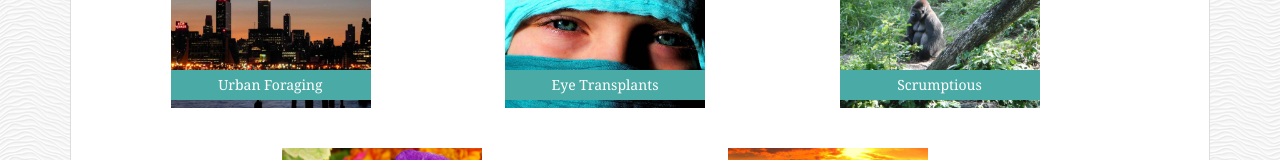
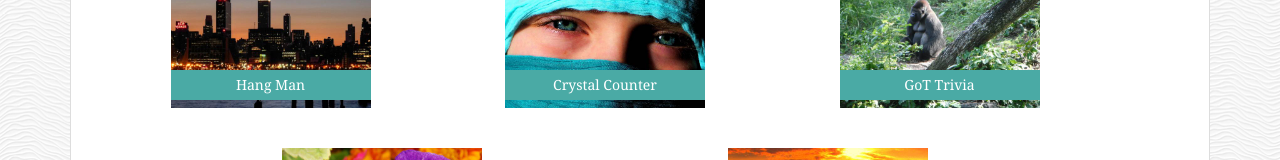
Before and after one commit to MarcusSilvus/Bootstrap_Portfolio, a plain HTML site: page portfolio.html in a window 1280 px wide. Shown: the part 253-413 px from the top of the page. Drawn offline with nearby package versions, Linux system fonts and the light colour scheme.

Commit message:
updated portfolio page

```diff
--- a/css/style.css
+++ b/css/style.css
@@ -134,6 +134,16 @@ p {
     margin: 20px;
 }
 
+a {
+    text-decoration: none;
+    color: #ffffff;
+}
+
+a:hover {
+    text-decoration: none;
+    color: #cccccc;
+}
+
 @media (max-width: 640px) {
     h2 {
         width: 100%;
--- a/portfolio.html
+++ b/portfolio.html
@@ -49,15 +49,15 @@
         <div class="col-md-12" id="imgContainer">
         <div class="portImg">
           <img src="images/city.jpg" class="img-fluid" id="city" alt="City">
-          <h6>Urban Foraging</h6>
+          <h6><a href="https://marcussilvus.github.io/word_guess_game" target="_blank">Hang Man</a></h6>
         </div>
         <div class="portImg">
           <img src="images/eyes.jpg" class="img-fluid portImg" id="eyes" alt="Eyes">
-          <h6>Eye Transplants</h6>
+          <h6><a href="https://marcussilvus.github.io/unit_4_game" target="_blank">Crystal Counter</a></h6>
         </div>
         <div class="portImg">
           <img src="images/gorilla.jpg" class="img-fluid portImg" id="gorilla" alt="Gorilla">
-          <h6>Scrumptious</h6>
+          <h6><a href="https://marcussilvus.github.io/TriviaGame " target="_blank">GoT Trivia</a></h6>
         </div>
         <div class="portImg">
           <img src="images/flower.jpg" class="img-fluid portImg" id="flower" alt="Flower">
```
